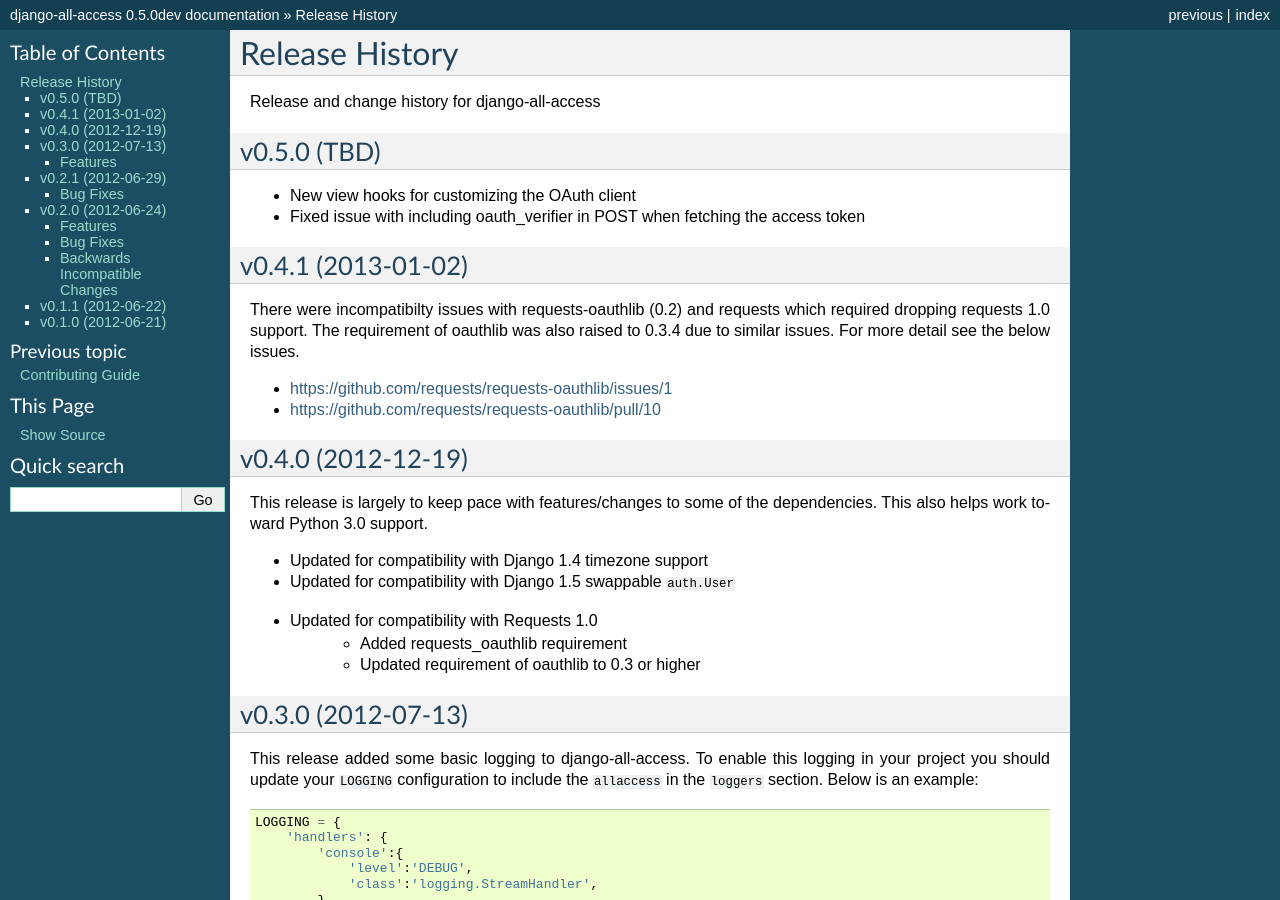
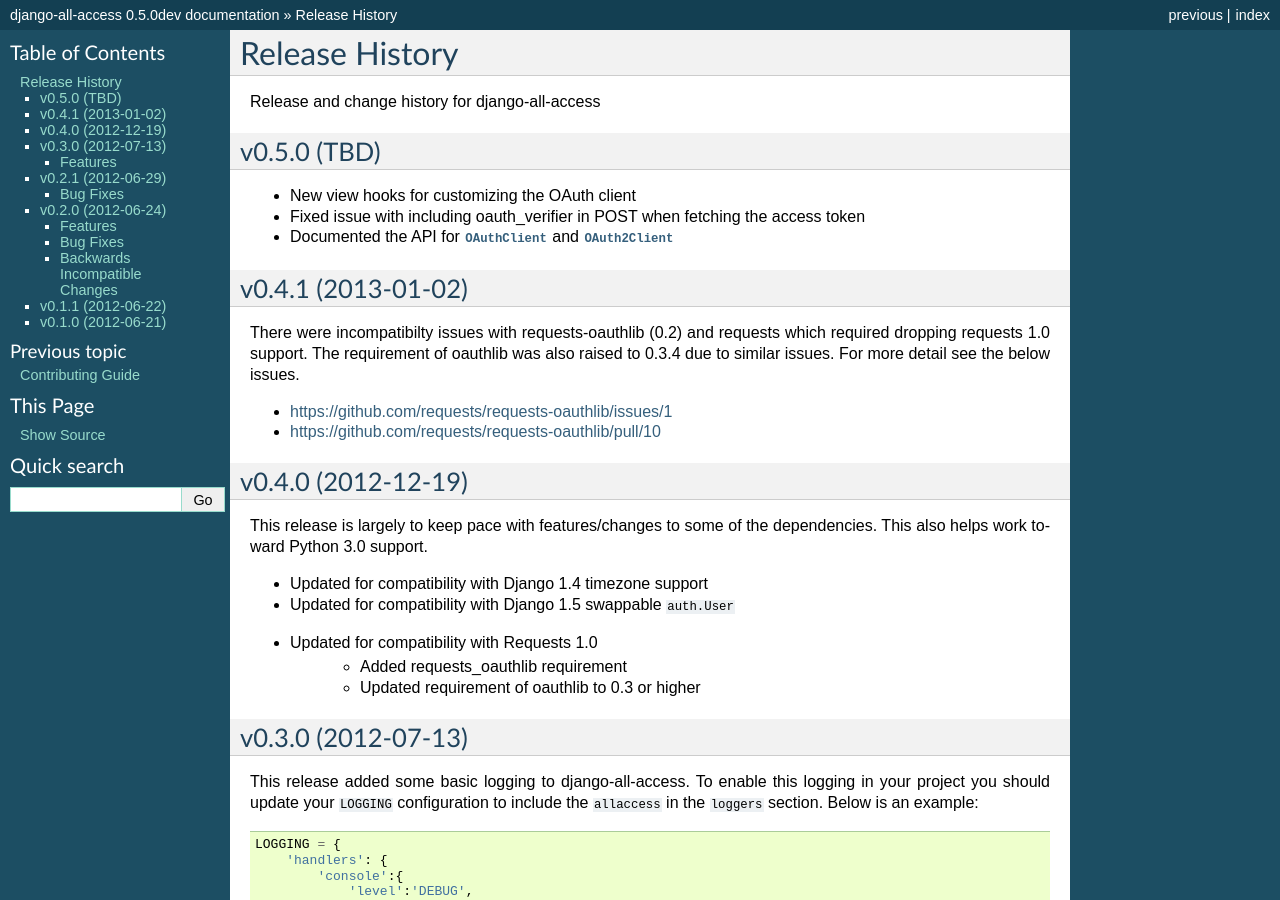
Before and after one commit to mlavin/django-all-access, a Sphinx documentation site: the page built from docs/releases.rst, in a window 1280 px wide and 900 px high. Built offline with Sphinx 7.4.7, drawn with Linux system fonts in a browser that asks for light colours.

Commit message:
Release note for new documentation.

```diff
--- a/docs/releases.rst
+++ b/docs/releases.rst
@@ -9,6 +9,7 @@
 
 - New view hooks for customizing the OAuth client
 - Fixed issue with including oauth_verifier in POST when fetching the access token
+- Documented the API for :py:class:`OAuthClient` and :py:class:`OAuth2Client`
 
 
 v0.4.1 (2013-01-02)
```
